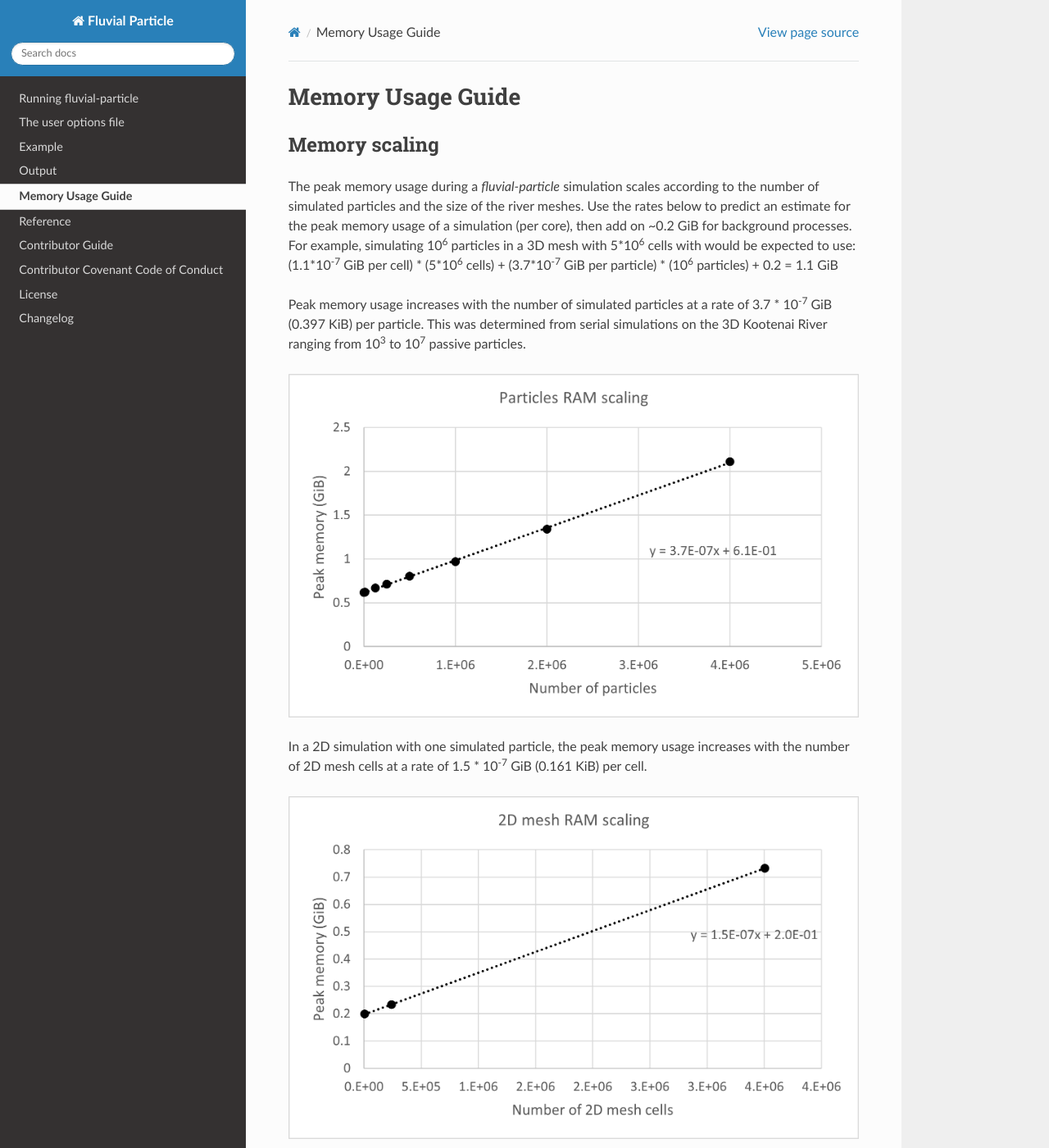
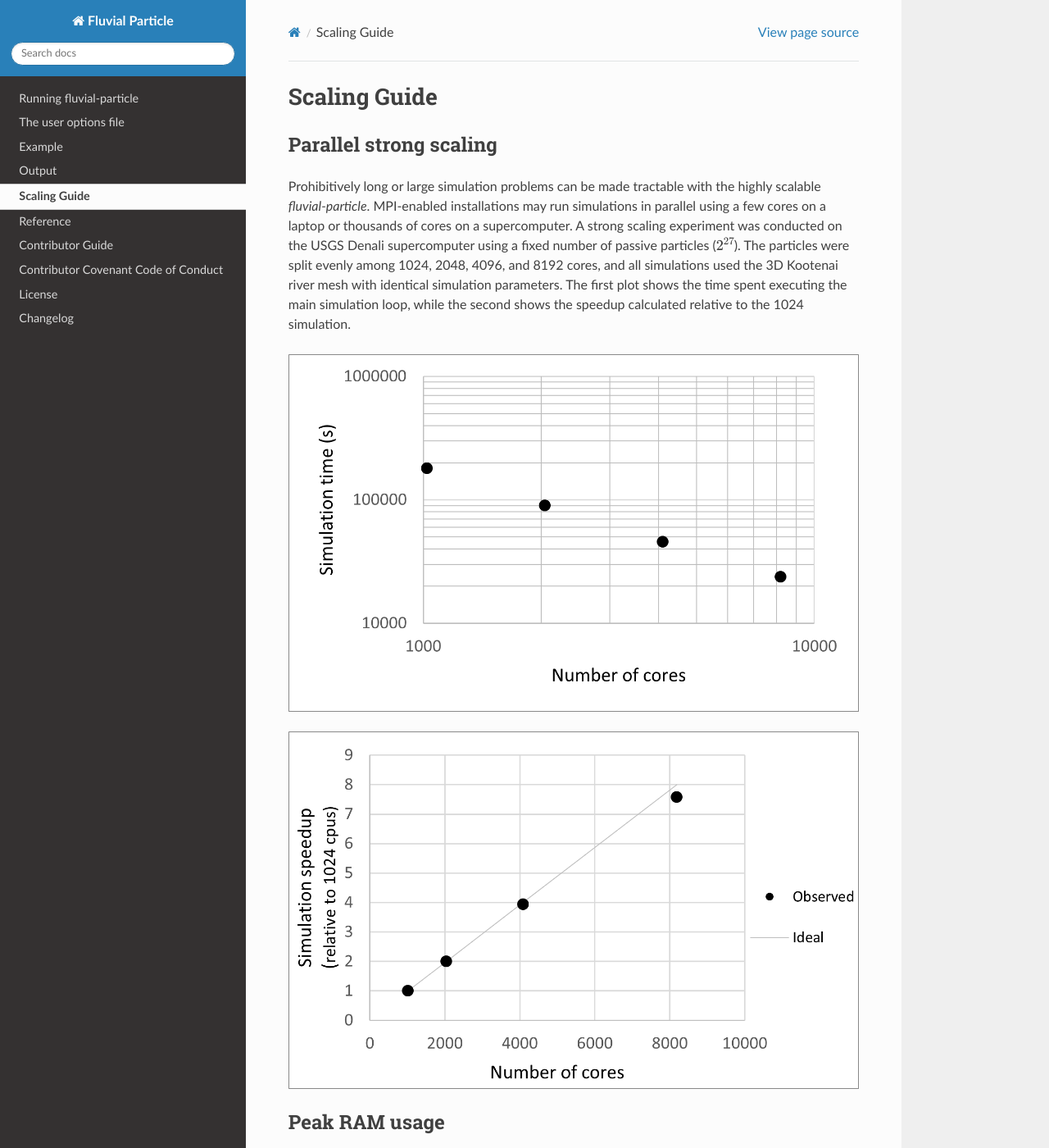
Before and after one commit to rmcd-mscb/fluvial-particle, a Sphinx documentation site: the page built from docs/scaling.rst, in a window 1280 px wide and 1400 px high. Shown: the whole window at 82% size. Built offline with Sphinx 7.4.7 and the Read the Docs theme 2.0.0, drawn with Linux system fonts in a browser that asks for light colours; some of the changed text lies outside the part shown.

Commit message:
added strong scaling to the computational usage guide

```diff
--- a/docs/index.rst
+++ b/docs/index.rst
@@ -13,7 +13,7 @@ _Usage: usage.html
    optionsfile
    example
    output
-   memory
+   scaling
    reference
    contributing
    codeofconduct
--- a/docs/memory.rst
+++ b/docs/scaling.rst
@@ -1,9 +1,19 @@
-=============================
-Memory Usage Guide
-=============================
+===================================
+Scaling Guide
+===================================
 
-Memory scaling
--------------------
+Parallel strong scaling
+----------------------------------
+
+Prohibitively long or large simulation problems can be made tractable with the highly scalable *fluvial-particle*. MPI-enabled installations may run simulations in parallel using a few cores on a laptop or thousands of cores on a supercomputer. A strong scaling experiment was conducted on the USGS Denali supercomputer using a fixed number of passive particles (:math:`2^{27}`). The particles were split evenly among 1024, 2048, 4096, and 8192 cores, and all simulations used the 3D Kootenai river mesh with identical simulation parameters. The first plot shows the time spent executing the main simulation loop, while the second shows the speedup calculated relative to the 1024 simulation.
+
+.. image:: data/strongscaling_time.png
+
+.. image:: data/strongscaling_speedup.png
+
+
+Peak RAM usage
+------------------------
 
 The peak memory usage during a *fluvial-particle* simulation scales according to the number of simulated particles and the size of the river meshes. Use the rates below to predict an estimate for the peak memory usage of a simulation (per core), then add on ~0.2 GiB for background processes. For example, simulating 10\ :sup:`6` particles in a 3D mesh with 5*10\ :sup:`6` cells with would be expected to use:  (1.1*10\ :sup:`-7` GiB per cell) * (5*10\ :sup:`6` cells) + (3.7*10\ :sup:`-7` GiB per particle) * (10\ :sup:`6` particles) + 0.2 = 1.1 GiB
 
@@ -30,13 +40,13 @@ In addition to scaling with the number of mesh cells and the *total* number of p
 .. math::
  S_{particles} = N_{particles}*12*8*N_{prints}
 
-The cells HDF5 file writes three datasets per printing time step, one for each of the 1D, 2D, and 3D meshes. The expected relation is:
+The cells HDF5 file writes three datasets per printing time step, one for each of the 1D, 2D, and 3D meshes. The expected relation follows, with :math:`N_{sc}` equal to the number of cells in the streamwise direction, :math:`N_{nc}` the number in the cross-stream direction, and :math:`N_{zc}` the number in the vertical:
 
 .. math::
  S_{cells} = (N_{sc} + N_{sc}*N_{nc} + N_{sc}*N_{nc}*N_{zc})*4*N_{prints}
 
 
-As an example, the plots below show the scaling relations for both files from a 3D simulation of 2\ :sup:`27`\ passive particles on the Kootenai River with mesh dimensions :math:`N_{sc}=3008, N_{nc}=80, N_{zc}=15`. The expected scaling relations are thus :math:`S_{particles} = 12*N_{prints}` GiB, :math:`S_{cells} = 0.014*N_{prints}` GiB, rates which match those observed from the simulation.
+As an example, the plots below show the print-step scaling relations for both files from a 3D simulation of 2\ :sup:`27`\ passive particles on the Kootenai River with mesh cell dimensions :math:`N_{sc}=3008, N_{nc}=80, N_{zc}=15`. The expected scaling relations are thus :math:`S_{particles} = 12*N_{prints}` GiB and :math:`S_{cells} = 0.014*N_{prints}` GiB. These rate predictions which match those observed from the simulations.
 
 .. image:: data/memory_particleshdf5.png
 
```
Also changed, not shown: docs/data/strongscaling_speedup.png (added), docs/data/strongscaling_time.png (added), docs/data/strongscalingpanel.png (added).
